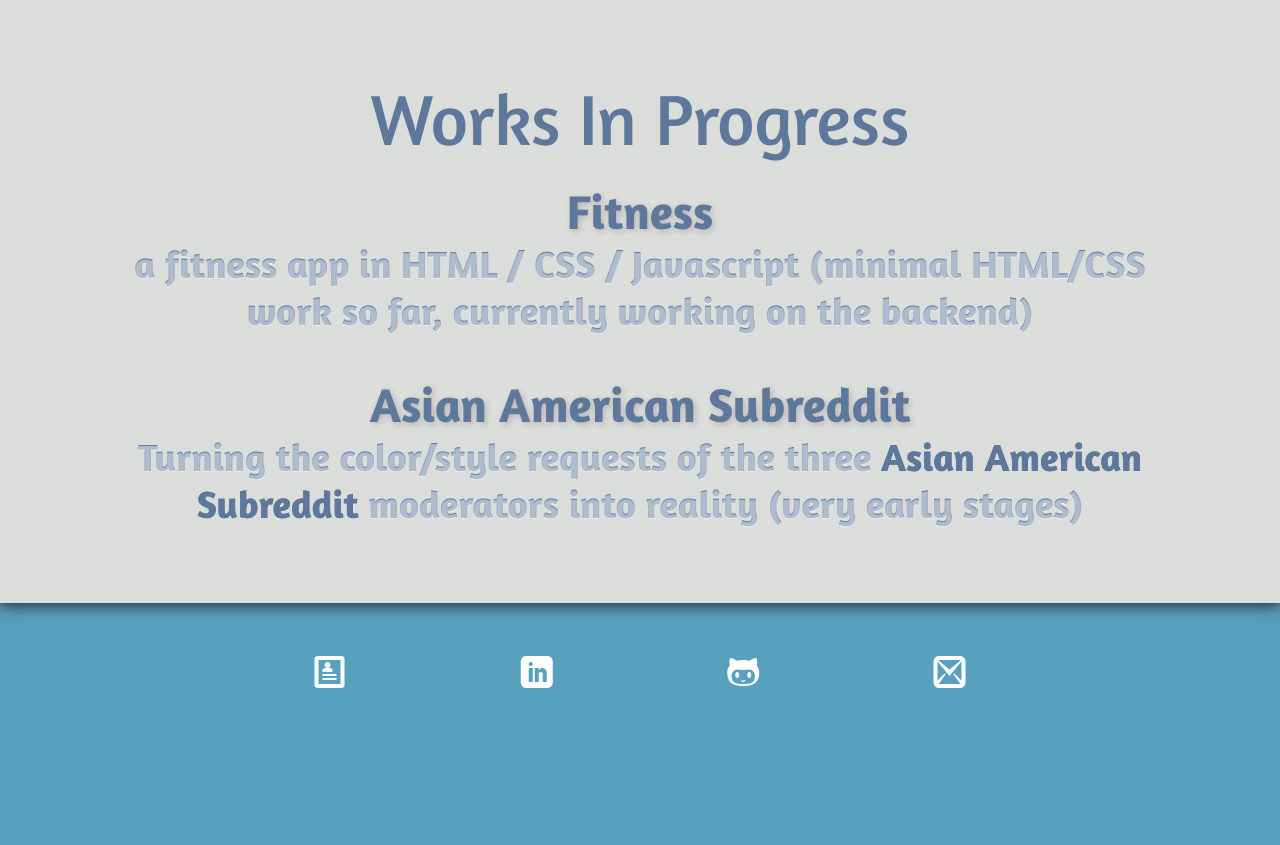
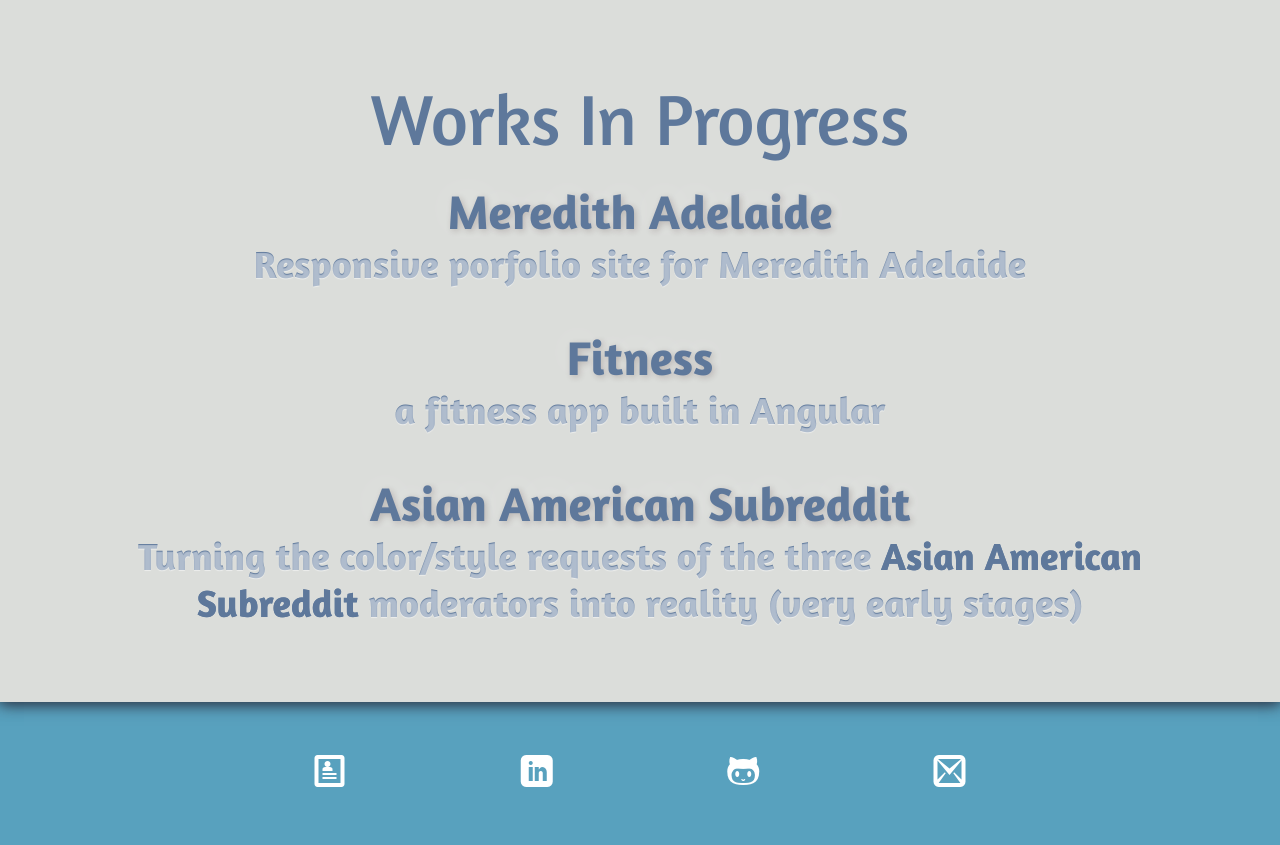
Before and after one commit to kylemeier/mainpage, a plain HTML site: page index.html in a window 1280 px wide. Shown: the part 1556-2401 px from the top of the page. Before the commit the page ends 2302 px from the top, so only its background shows below. Drawn offline with Linux system fonts and the light colour scheme.

Commit message:
updated fitness description, added meredith project to WIP

```diff
--- a/index.html
+++ b/index.html
@@ -26,8 +26,10 @@
 				<li><a href="http://kylemeier.com/kalebar" target="_blank">Kale Bar</a>
 				<span class="description">responsive site for a fake bar</span></li>
 				<h1 class="section-heading">Works In Progress</h1>
-				<li><a href="http://kylemeier.com/fitness" target="_blank">Fitness</a>
-				<span class="description">a fitness app in HTML / CSS / Javascript (minimal HTML/CSS work so far, currently working on the backend)</span></li>
+				<li><a href="http://dev.kylemeier.com/meredithadelaide" target="_blank">Meredith Adelaide</a>
+				<span class="description">Responsive porfolio site for Meredith Adelaide</span></li>
+				<li><a href="http://dev.kylemeier.com/fitness" target="_blank">Fitness</a>
+				<span class="description">a fitness app built in Angular</span></li>
 				<li><a href="http://kylemeier.com/asianamericansubreddit" target="_blank">Asian American Subreddit</a>
 				<span class="description">Turning the color/style requests of the three <a href="http://www.reddit.com/r/asianamerican/" target="_blank" class="descriptionlink">Asian American Subreddit</a> moderators into reality (very early stages)</span></li>
 			</ul>
```
